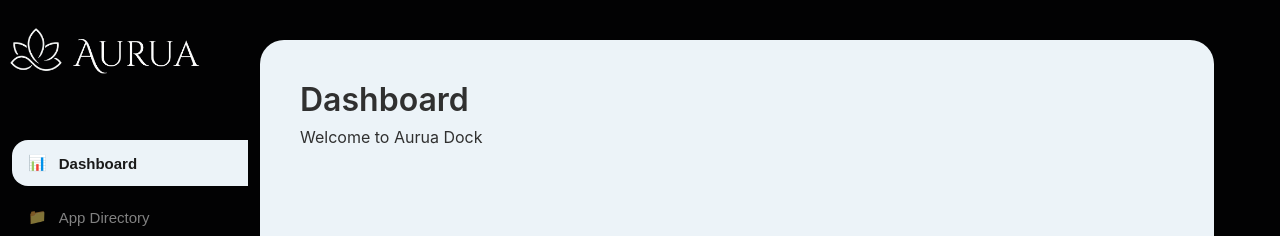
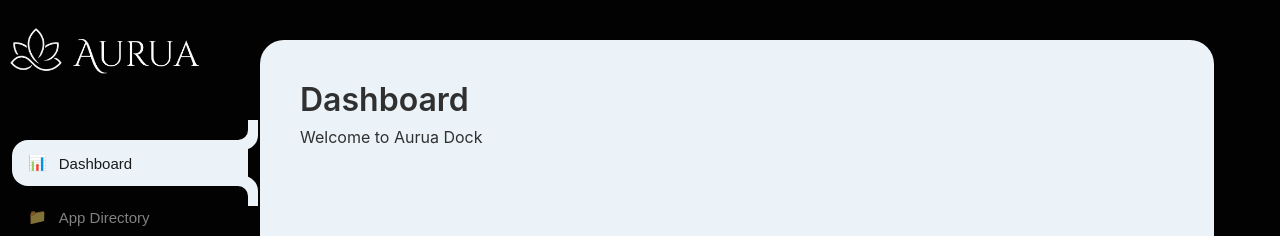
Before and after one commit to AuruaHQ/aurua-dock, a React (Vite) app: page / in a window 1280 px wide. Shown: the top 236 px of the page. Built offline with nearby package versions, Linux system fonts and the light colour scheme.

Commit message:
Add curved arcs to connect active tab to window and remove bold text

```diff
--- a/src/components/Sidebar/Sidebar.css
+++ b/src/components/Sidebar/Sidebar.css
@@ -41,10 +41,34 @@
 .sidebar-nav-item.active {
   background: #ecf3f8;
   color: #1a1a1a;
-  font-weight: 600;
+  font-weight: 500;
   border-radius: 16px 0 0 16px;
   margin-right: -12px;
   padding-right: 28px;
+}
+
+.sidebar-nav-item.active::before {
+  content: '';
+  position: absolute;
+  right: 0;
+  top: -20px;
+  width: 20px;
+  height: 20px;
+  background: #020203;
+  border-bottom-right-radius: 10px;
+  box-shadow: 5px 5px 0 5px #ecf3f8;
+}
+
+.sidebar-nav-item.active::after {
+  content: '';
+  position: absolute;
+  right: 0;
+  bottom: -20px;
+  width: 20px;
+  height: 20px;
+  background: #020203;
+  border-top-right-radius: 10px;
+  box-shadow: 5px -5px 0 5px #ecf3f8;
 }
 8
 .sidebar-nav-icon {
```
